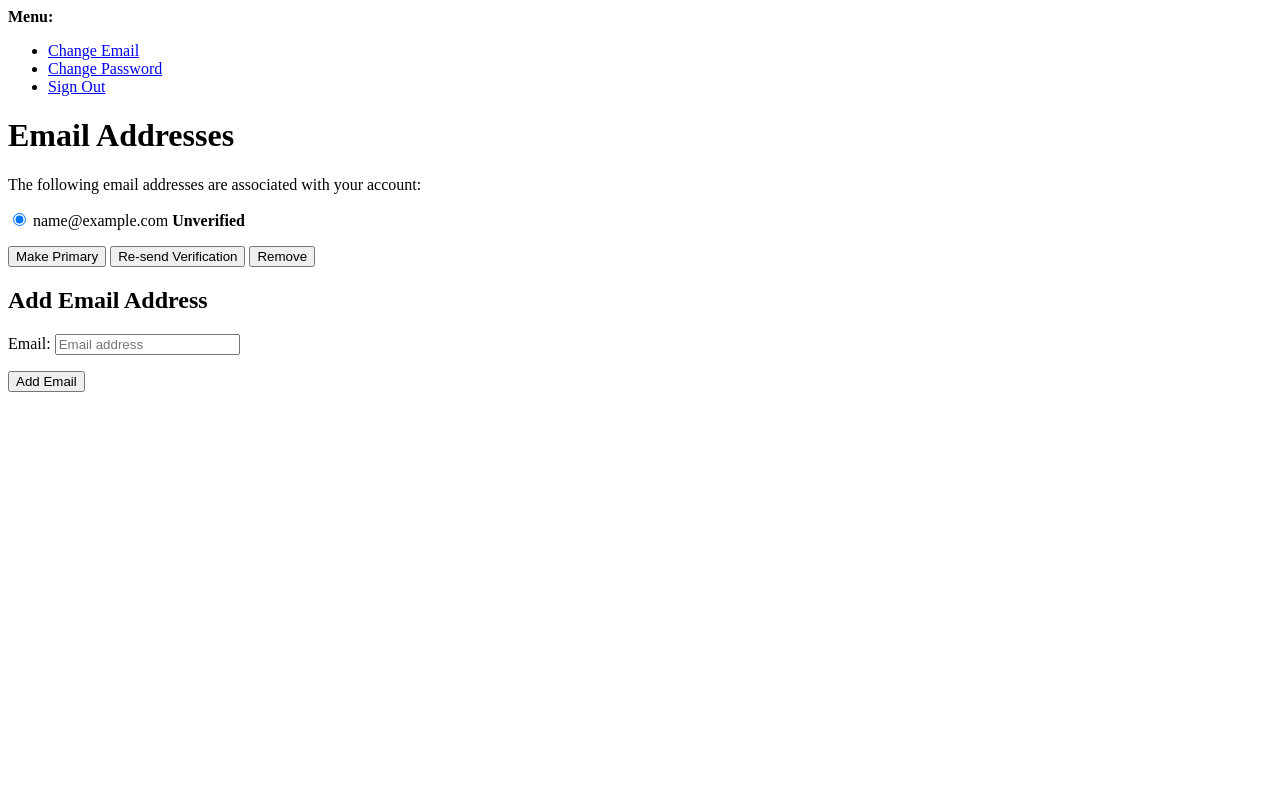
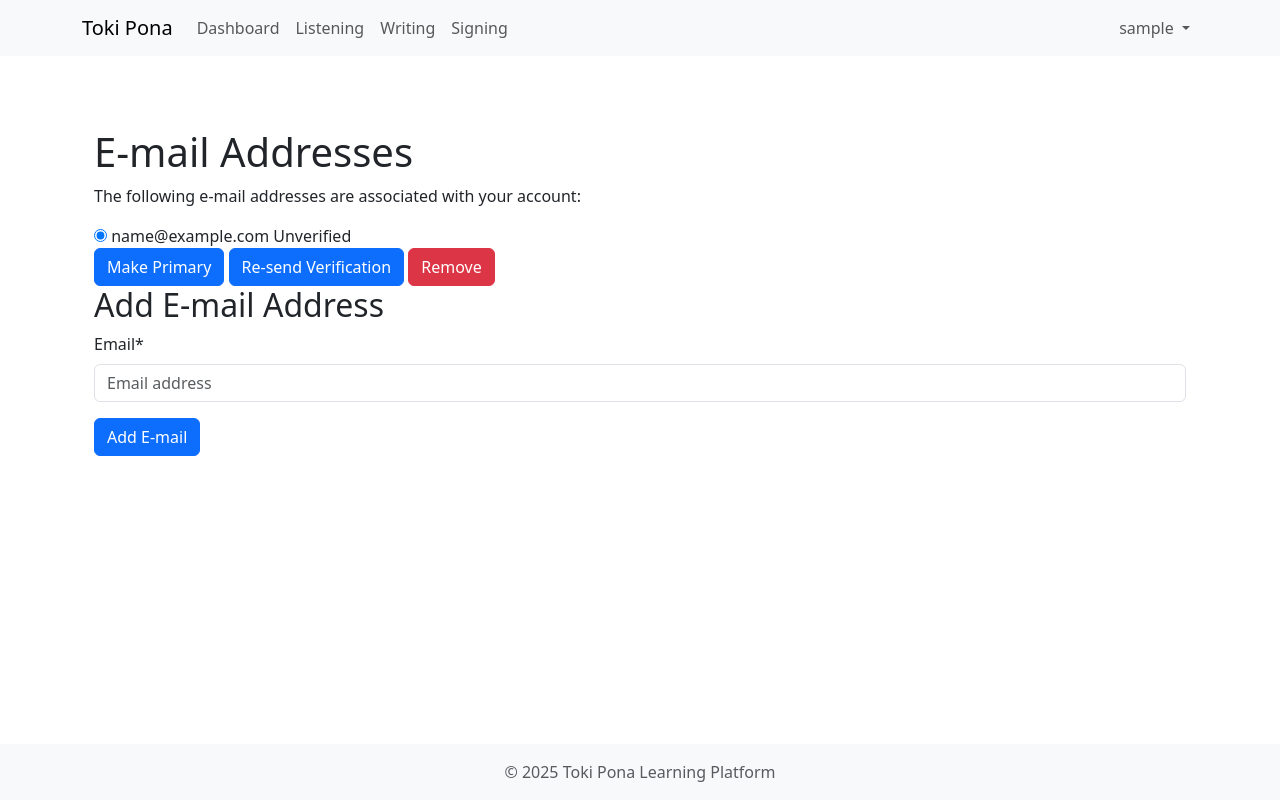
Before and after one commit to think-elearn/toki-pona-ai, a Django app: page /accounts/email/ in a window 1280 px wide. Run offline with Django 4.2, Linux system fonts and the light colour scheme; the visitor is signed in with stand-in values (Sample User, id 1); data comes from the database, SQL or seed files in the repository; some libraries are stand-ins or nearby versions.

Commit message:
feat: add custom account adapters and context processors
- Added custom account and social account adapters to control signup
  behavior.
- Added context processor to expose allauth settings in templates.
- Updated base settings to include new context processor and adapters.
- Created email management template.
- Updated login template to conditionally show signup link.
- Added signup closed template.
- Updated navbar to conditionally show signup link.

```diff
--- /dev/null
+++ b/apps/accounts/adapters.py
@@ -0,0 +1,24 @@
+# sourced from https://github.com/cookiecutter/cookiecutter-django
+from __future__ import annotations
+
+import typing
+
+from allauth.account.adapter import DefaultAccountAdapter
+from allauth.socialaccount.adapter import DefaultSocialAccountAdapter
+from django.conf import settings
+from django.http import HttpRequest
+
+if typing.TYPE_CHECKING:
+    from allauth.socialaccount.models import SocialLogin
+
+
+class AccountAdapter(DefaultAccountAdapter):
+    def is_open_for_signup(self, request: HttpRequest) -> bool:
+        return getattr(settings, "ACCOUNT_ALLOW_REGISTRATION", True)
+
+
+class SocialAccountAdapter(DefaultSocialAccountAdapter):
+    def is_open_for_signup(
+        self, request: HttpRequest, sociallogin: SocialLogin
+    ) -> bool:
+        return getattr(settings, "ACCOUNT_ALLOW_REGISTRATION", True)
--- /dev/null
+++ b/apps/accounts/context_processors.py
@@ -0,0 +1,9 @@
+# sourced from https://github.com/cookiecutter/cookiecutter-django
+from django.conf import settings
+
+
+def allauth_settings(request):
+    """Expose some settings from django-allauth in templates."""
+    return {
+        "ACCOUNT_ALLOW_REGISTRATION": settings.ACCOUNT_ALLOW_REGISTRATION,
+    }
--- a/config/settings/base.py
+++ b/config/settings/base.py
@@ -72,6 +72,7 @@ TEMPLATES = [
                 "django.template.context_processors.request",
                 "django.contrib.auth.context_processors.auth",
                 "django.contrib.messages.context_processors.messages",
+                "apps.accounts.context_processors.allauth_settings",
             ],
         },
     },
@@ -142,11 +143,14 @@ AUTHENTICATION_BACKENDS = [
 
 SITE_ID = 1
 
+ACCOUNT_ALLOW_REGISTRATION = env.bool("ACCOUNT_ALLOW_REGISTRATION", default=True)
 ACCOUNT_SIGNUP_FIELDS = ["email*", "password1*", "password2*"]
 ACCOUNT_LOGIN_METHODS = {"email"}
 ACCOUNT_EMAIL_VERIFICATION = "optional"
 LOGIN_REDIRECT_URL = "dashboard:home"
 ACCOUNT_LOGOUT_REDIRECT_URL = "account_login"
+ACCOUNT_ADAPTER = "apps.accounts.adapters.AccountAdapter"
+SOCIALACCOUNT_ADAPTER = "apps.accounts.adapters.SocialAccountAdapter"
 
 # Crispy forms
 CRISPY_ALLOWED_TEMPLATE_PACKS = "bootstrap5"
--- /dev/null
+++ b/templates/account/email.html
@@ -0,0 +1,75 @@
+{% extends "base.html" %}
+{% load i18n %}
+{% load account %}
+{% load crispy_forms_tags %}
+
+{% block title %}{% translate "Account" %}{% endblock %}
+
+{% block content %}
+<div class="container mt-5">
+  <h1>{% translate "E-mail Addresses" %}</h1>
+
+  {% if user.emailaddress_set.all %}
+    <p>{% translate "The following e-mail addresses are associated with your account:" %}</p>
+
+    <form action="{% url 'account_email' %}" class="email_list" method="post">
+      {% csrf_token %}
+      <fieldset class="blockLabels">
+
+        {% for emailaddress in user.emailaddress_set.all %}
+          <div class="radio">
+            <label for="email_radio_{{ forloop.counter }}" class="{% if emailaddress.primary %}primary_email{% endif %}">
+
+              <input id="email_radio_{{ forloop.counter }}" type="radio" name="email" {% if emailaddress.primary or user.emailaddress_set.count == 1 %}checked="checked"{% endif %} value="{{ emailaddress.email }}"/>
+
+              {{ emailaddress.email }}
+              {% if emailaddress.verified %}
+                <span class="verified">{% translate "Verified" %}</span>
+              {% else %}
+                <span class="unverified">{% translate "Unverified" %}</span>
+              {% endif %}
+              {% if emailaddress.primary %}<span class="primary">{% translate "Primary" %}</span>{% endif %}
+            </label>
+          </div>
+        {% endfor %}
+
+        <div class="form-group">
+          <button class="secondaryAction btn btn-primary" type="submit" name="action_primary" >{% translate "Make Primary" %}</button>
+          <button class="secondaryAction btn btn-primary" type="submit" name="action_send" >{% translate "Re-send Verification" %}</button>
+          <button class="primaryAction btn btn-danger" type="submit" name="action_remove" >{% translate "Remove" %}</button>
+        </div>
+
+      </fieldset>
+    </form>
+
+  {% else %}
+    <p><strong>{% translate "Warning:" %}</strong> {% translate "You currently do not have any e-mail address set up. You should really add an e-mail address so you can receive notifications, reset your password, etc." %}</p>
+  {% endif %}
+
+  <h2>{% translate "Add E-mail Address" %}</h2>
+
+  <form method="post" action="{% url 'account_email' %}" class="add_email">
+    {% csrf_token %}
+    {{ form|crispy }}
+    <button class="btn btn-primary" name="action_add" type="submit">{% translate "Add E-mail" %}</button>
+  </form>
+</div>
+{% endblock content %}
+
+{% block inline_javascript %}
+  {{ block.super }}
+  <script type="text/javascript">
+    window.addEventListener('DOMContentLoaded',function() {
+      const message = "{% translate 'Do you really want to remove the selected e-mail address?' %}";
+      const actions = document.getElementsByName('action_remove');
+      if (actions.length) {
+        actions[0].addEventListener("click",function(e) {
+          if (!confirm(message)) {
+            e.preventDefault();
+          }
+        });
+      }
+      Array.from(document.getElementsByClassName('form-group')).forEach(x => x.classList.remove('row'));
+    });
+  </script>
+{% endblock inline_javascript %}
--- a/templates/base/navbar.html
+++ b/templates/base/navbar.html
@@ -35,9 +35,11 @@
                     <li class="nav-item">
                         <a class="nav-link" href="{% url 'account_login' %}">Log In</a>
                     </li>
-                    <li class="nav-item">
-                        <a class="nav-link" href="{% url 'account_signup' %}">Sign Up</a>
-                    </li>
+                    {% if ACCOUNT_ALLOW_REGISTRATION %}
+                        <li class="nav-item">
+                            <a class="nav-link" href="{% url 'account_signup' %}">Sign Up</a>
+                        </li>
+                    {% endif %}
                 {% endif %}
             </ul>
         </div>
```
Also changed, not shown: templates/account/login.html (+5 -4 lines), templates/account/signup_closed.html (added, +26 -0 lines).
